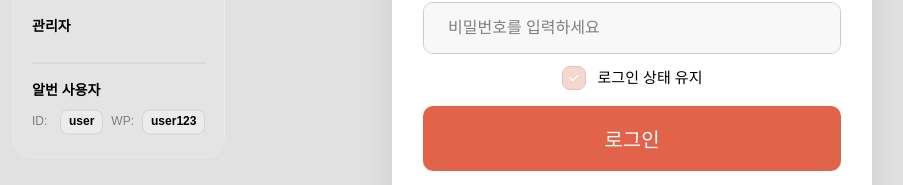
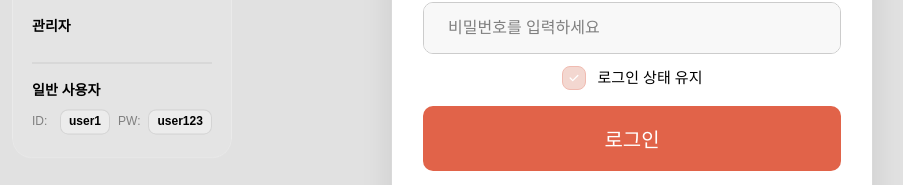
Before and after one commit to apple9710/haezoom, a Vue app: page /#/login in a window 1280 px wide. Shown: the part 388-573 px from the top of the page, without its empty margins (8-911 px from the left). Built offline with nearby package versions, Linux system fonts and the light colour scheme; a web font is replaced by a local one.

Commit message:
데모계정

```diff
--- a/src/views/LoginView.vue
+++ b/src/views/LoginView.vue
@@ -24,11 +24,11 @@
               </div>
             </div>
             <div class="account-group">
-              <h4>알번 사용자</h4>
+              <h4>일반 사용자</h4>
               <div class="credential-item">
                 <span class="credential-label">ID:</span>
-                <span class="credential-value">user</span>
-                <span class="credential-label">WP:</span>
+                <span class="credential-value">user1</span>
+                <span class="credential-label">PW:</span>
                 <span class="credential-value">user123</span>
               </div>
             </div>
```
